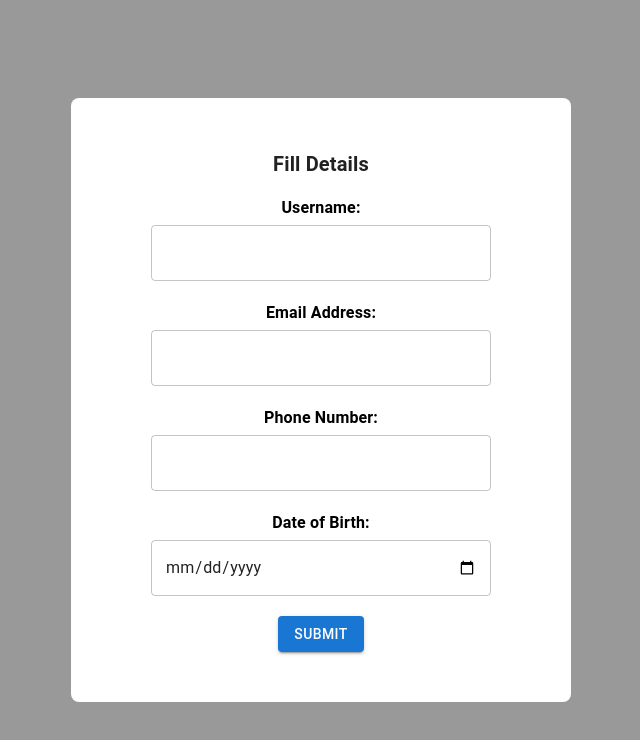
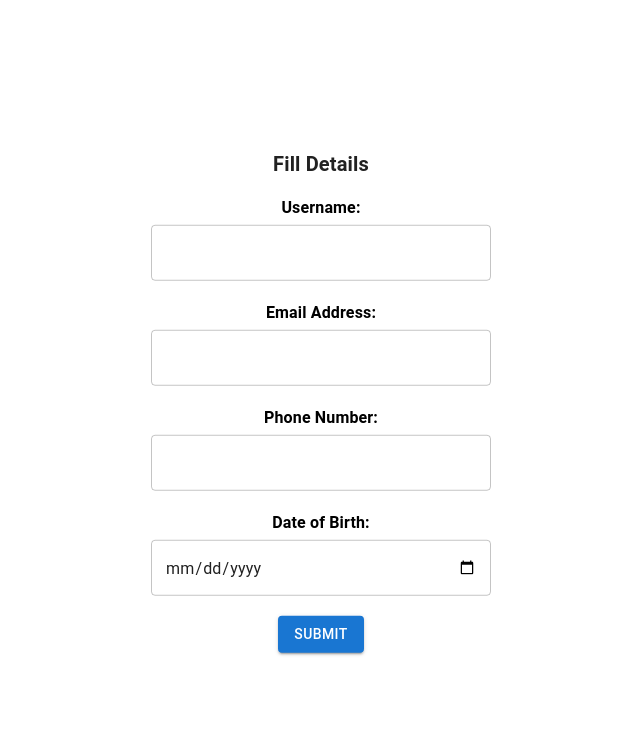
Before and after one commit to Sourav-Basak13/xmodal, a React (Create React App) app: page / in a window 1280 px wide. Both pictures are taken after a click on the button "OPEN FORM". Shown: the top 740 px of the page, without its empty margins (319-959 px from the left). Built offline with nearby package versions, Linux system fonts and the light colour scheme.

Commit message:
completed xmodal

```diff
--- a/src/ui/CustomModal.tsx
+++ b/src/ui/CustomModal.tsx
@@ -14,7 +14,6 @@ export default function CustomModal({
 }: CustomModalProps) {
   const modalRef = useRef<HTMLDivElement>(null);
 
-  // Close on outside click
   useEffect(() => {
     function handleClickOutside(e: MouseEvent) {
       if (modalRef.current && !modalRef.current.contains(e.target as Node)) {
@@ -29,7 +28,7 @@ export default function CustomModal({
     };
   }, [open, onClose]);
 
-  if (!open) return null; // <— Removes it from DOM when closed
+  if (!open) return null; // ❗ modal removed from DOM entirely
 
   return (
     <div
@@ -39,16 +38,16 @@ export default function CustomModal({
         left: 0,
         width: "100%",
         height: "100%",
-        background: "rgba(0,0,0,0.4)",
-        display: "flex",
-        alignItems: "center",
-        justifyContent: "center",
         zIndex: 9999,
       }}
     >
       <div
         ref={modalRef}
         style={{
+          position: "absolute",
+          top: "50%",
+          left: "50%",
+          transform: "translate(-50%, -50%)",
           background: "#fff",
           padding: "20px",
           borderRadius: "8px",
```
